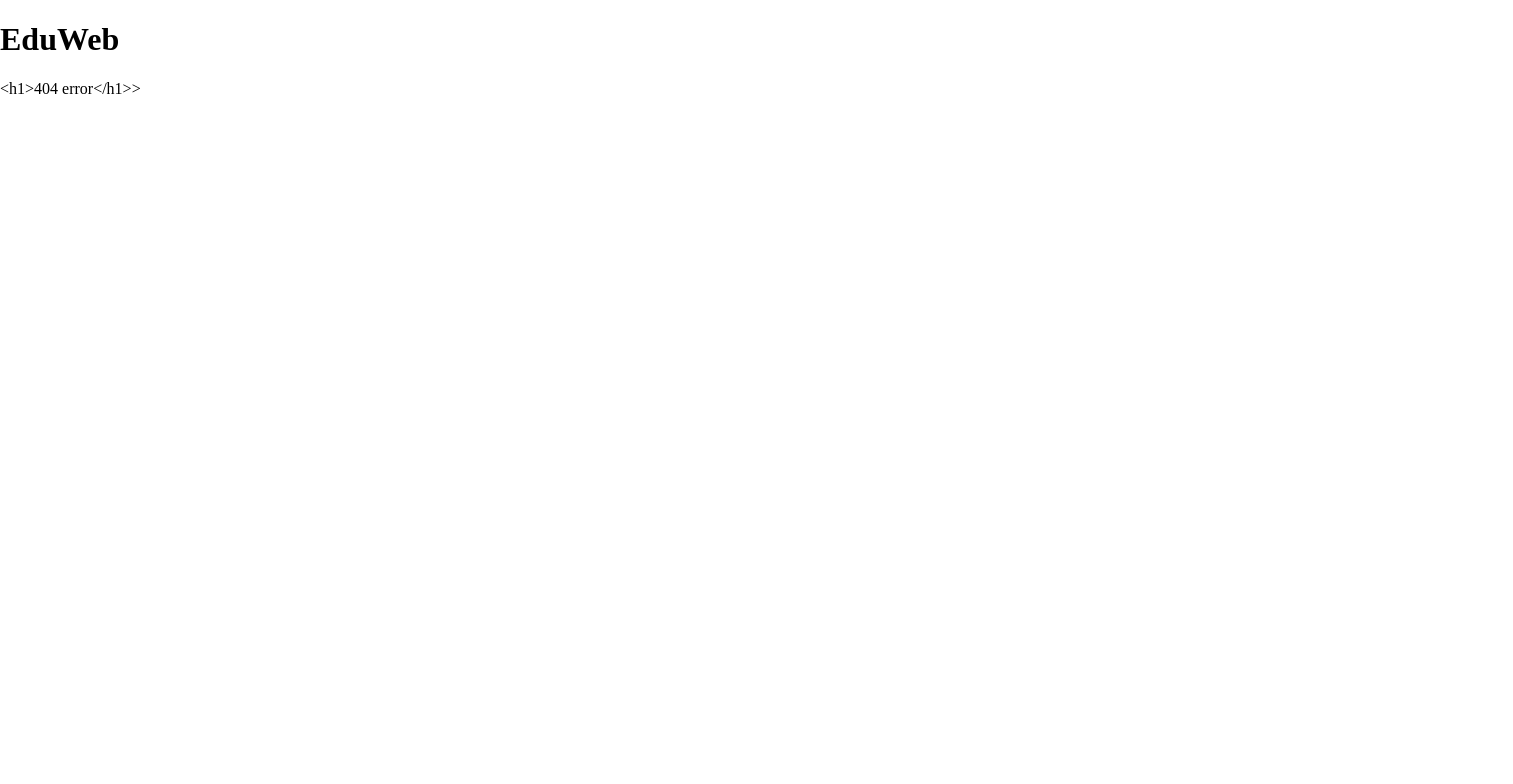
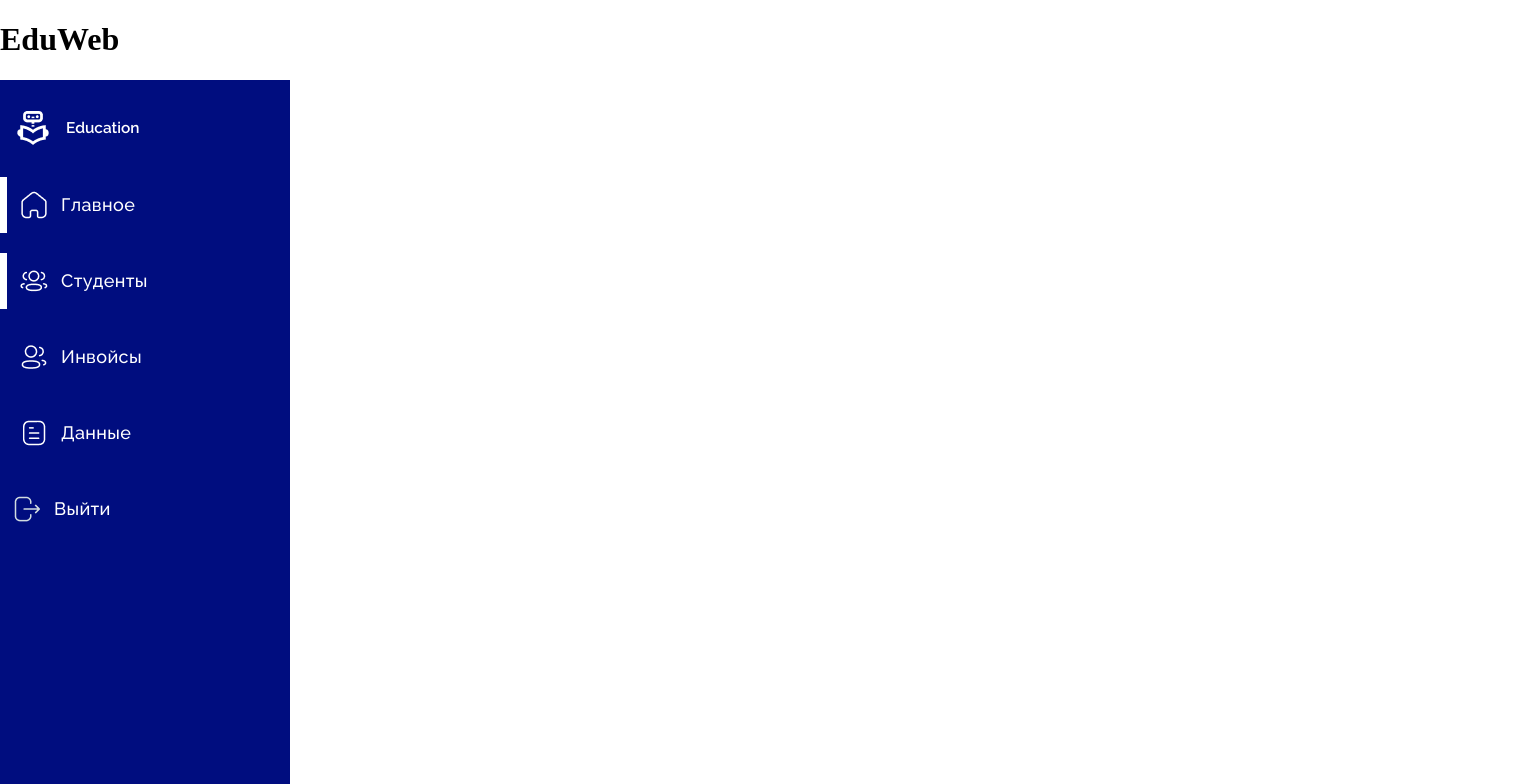
Before and after one commit to Metasensei/EduWeb, a React (Vite) app: page /universty/abstudent in a window 1280 px wide. Before the commit this address had no page. Shown: the top 784 px of the page, 1513 px wide, since content can reach past the window. Built offline with nearby package versions, Linux system fonts and the light colour scheme.

Commit message:
universty route fixed

```diff
--- a/src/App.jsx
+++ b/src/App.jsx
@@ -4,25 +4,28 @@
 import Student from './pages/Student/Student'
 import Universty from './pages/Universty/Universty'
 import Home from './pages/Home/Home'
-
+import AbStudents from './pages/Universty/AbStudents'
+import Mainuni from './pages/Universty/Mainuni'
+import AbInvoice from './pages/Universty/AbInvoice'
+import AbData from './pages/Universty/AbData'
 
 function App() {
-
   return (
     <>
-
       <h1>EduWeb</h1>
       <Routes>
         <Route index element={<Home />} />
         <Route path='/admin' element={<Admin />} />
         <Route path='/student' element={<Student />} />
-        <Route path='/universty' element={<Universty />} />
-        <Route path='/login' element={ "<h1>Login</h1>> "}/>
-        <Route path='*' element={ "<h1>404 error</h1>> "}/>
+        <Route path='/universty' element={<Universty />} >
+          <Route index element={<Mainuni />} />
+          <Route path='abstudent' element={<AbStudents />} />
+          <Route path='abinvoice' element={<AbInvoice />} />
+          <Route path='abdata' element={<AbData />} />
+        </Route>
+        <Route path='/login' element={<h1>Login</h1>} />
+        <Route path='*' element={<h1>404 error</h1>} />
       </Routes>
-
-
-
     </>
   )
 }
--- a/src/pages/Universty/Universty.jsx
+++ b/src/pages/Universty/Universty.jsx
@@ -61,12 +61,7 @@
           </a>
         </div>
       </div>
-      <Routes>
-        <Route index element={<Mainuni />} />
-        <Route path='/universty/abstudent' element={<AbStudents />} />
-        <Route path='/universty/abinvoice' element={<AbInvoice />} />
-        <Route path='/universty/abdata' element={<AbData />} />
-      </Routes>
+
     </div>
   );
 }
```
